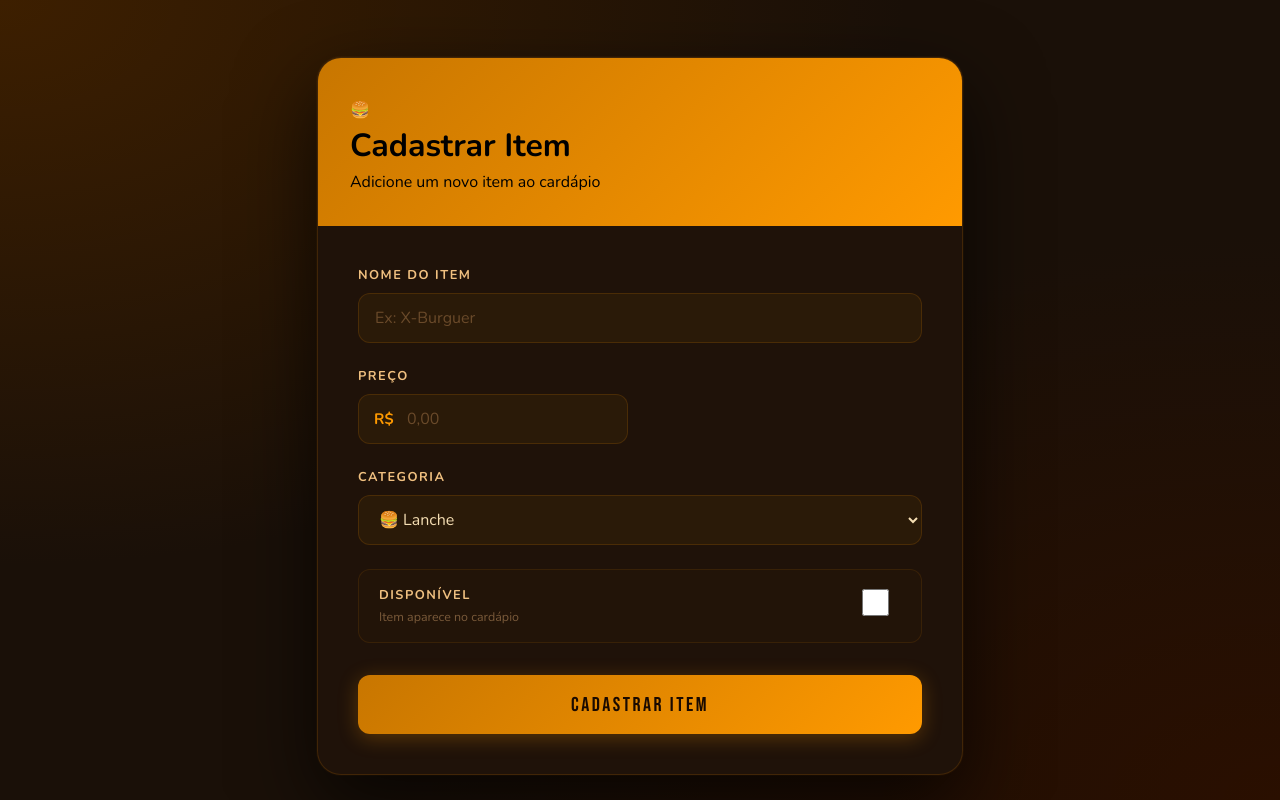
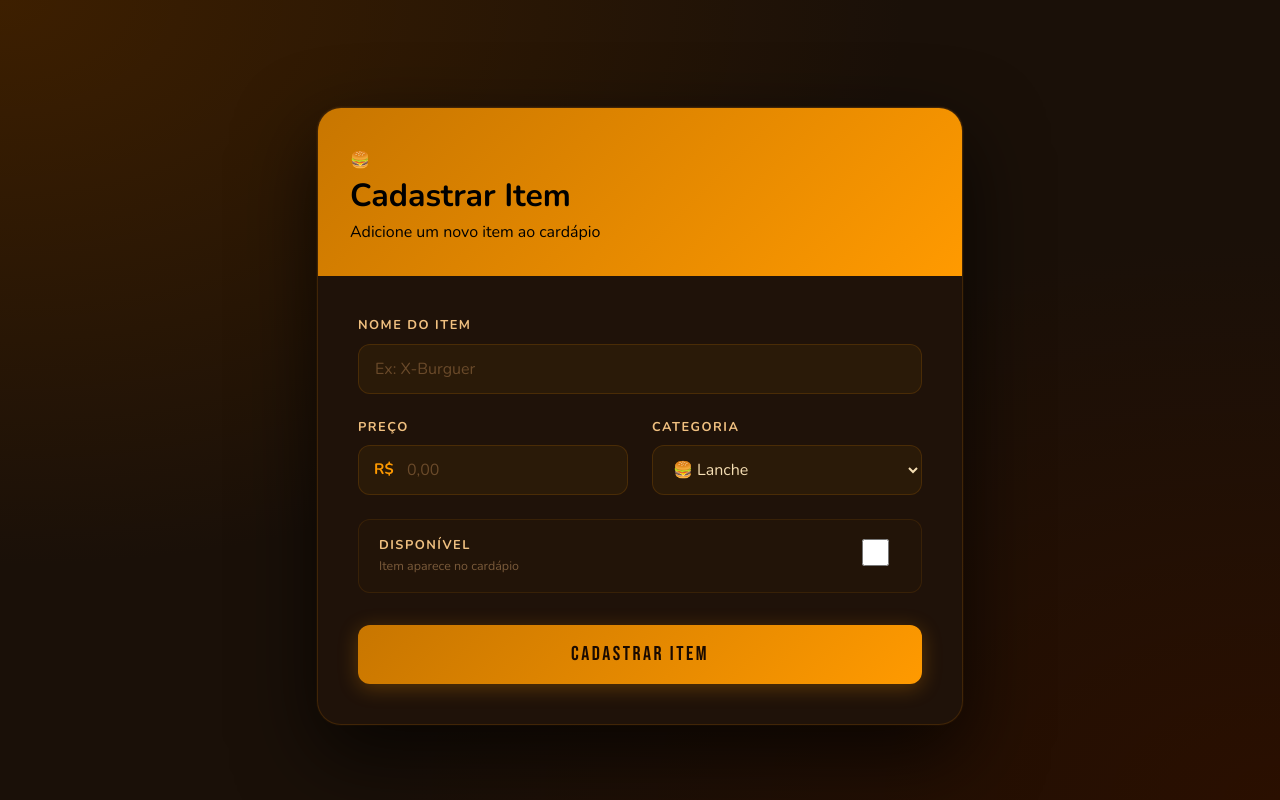
Before and after one commit to raulramosneves9-arch/cardapio-digita-vue, a Vue app: page / in a window 1280 px wide. Shown: the top 800 px of the page. Built offline with nearby package versions, Linux system fonts and the light colour scheme.

Commit message:
media query mudada, ajustada para que price e category fiquem alinhadas

```diff
--- a/src/views/register/itemForm.vue
+++ b/src/views/register/itemForm.vue
@@ -107,13 +107,22 @@
 /* 🔥 DESKTOP: CAMPOS LADO A LADO */
 @media (min-width: 768px) {
     .form-body {
+        display: grid;
         grid-template-columns: 1fr 1fr;
+        gap: 1.5rem;
     }
 
-    /* ocupar linha inteira */
-    .field-group:nth-child(1),
-    .field-group:nth-child(3),
-    .field-group:nth-child(4),
+    /* Nome ocupa tudo */
+    .field-group:nth-child(1) {
+        grid-column: span 2;
+    }
+
+    /* Disponível ocupa tudo */
+    .field-group:nth-child(4) {
+        grid-column: span 2;
+    }
+
+    /* Botão ocupa tudo */
     .btn-cadastrar {
         grid-column: span 2;
     }
```
